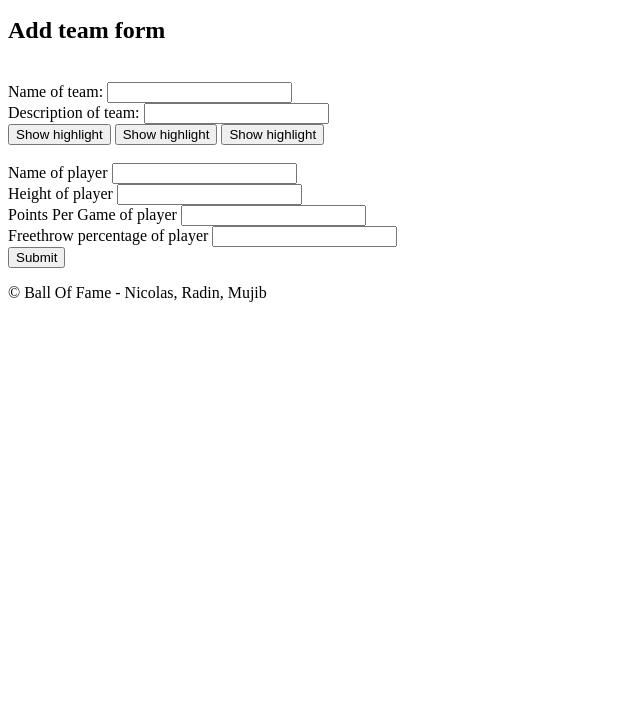
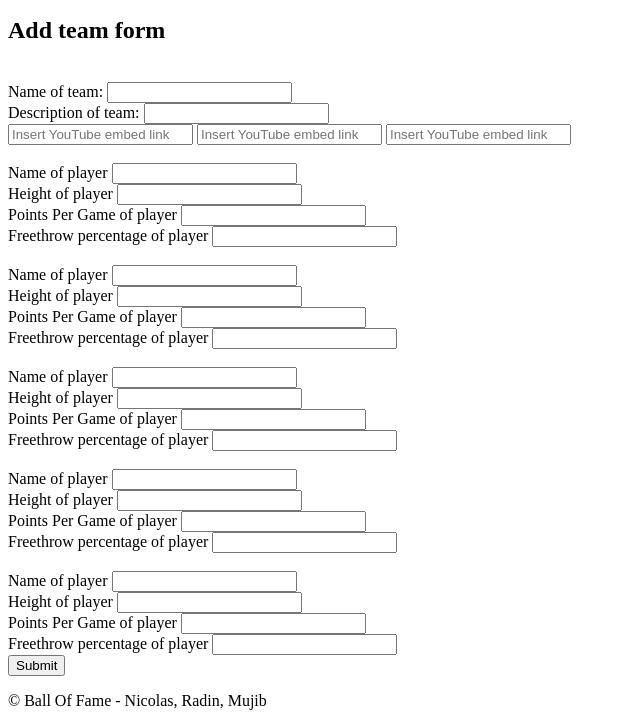
Before and after one commit to NicolasPalsa/ball-of-fame, a plain HTML site: page Main_Page.html in a window 1280 px wide. Shown: the part 2551-3277 px from the top of the page, without its empty margins (0-640 px from the left). Before the commit the page ends 2869 px from the top, so only its background shows below. Drawn offline with Linux system fonts and the light colour scheme.

Commit message:
form tweaked, added more player spaces

```diff
--- a/Main_Page.html
+++ b/Main_Page.html
@@ -59,24 +59,25 @@
           <img src="" alt="">
           <div>
             <div>
-              <label class="team-label">Name of team: </label>
-              <input class="team-input-name" type="text">
+              <label class="form-team-name-label">Name of team: </label>
+              <input class="form-team-input-name" type="text">
             </div>
             <div>
-              <label class="team-label">Description of team: </label>
-              <input class="team-input-description" type="text">
+              <label class="form-team-description-label">Description of team: </label>
+              <input class="form-team-input-description" type="text">
             </div>
           </div>
         </div>
 
         <div class="highlights">
-          <button class="hightlight" value="">Show highlight</button>
-          <button class="hightlight" value="">Show highlight</button>
-          <button class="hightlight" value="">Show highlight</button>
+          <input class="form-hightlight-input" type="text" placeholder="Insert YouTube embed link">
+          <input class="form-hightlight-input" type="text" placeholder="Insert YouTube embed link">
+          <input class="form-hightlight-input" type="text" placeholder="Insert YouTube embed link">
         </div>
 
         <!-- Player adding section -->
         <div class="player-divs">
+
           <div class="player">
             <div>
               <img src="" alt="">
@@ -92,7 +93,6 @@
                   <input class="player-input" type="text">
                 </div>
               </div>
-
               <div class="player-input-row">
                 <div class="player-input-wrap">
                   <label class="player-label">Points Per Game of player</label>
@@ -103,9 +103,121 @@
                   <input class="player-input" type="text">
                 </div>
               </div>
-
             </div>
           </div>
+
+          <div class="player">
+            <div>
+              <img src="" alt="">
+            </div>
+            <div class="player-input-box">
+              <div class="player-input-row">
+                <div class="player-input-wrap">
+                  <label class="player-label">Name of player</label>
+                  <input class="player-input" type="text">
+                </div>
+                <div class="player-input-wrap">
+                  <label class="player-label">Height of player</label>
+                  <input class="player-input" type="text">
+                </div>
+              </div>
+              <div class="player-input-row">
+                <div class="player-input-wrap">
+                  <label class="player-label">Points Per Game of player</label>
+                  <input class="player-input" type="text">
+                </div>
+                <div class="player-input-wrap">
+                  <label class="player-label">Freethrow percentage of player</label>
+                  <input class="player-input" type="text">
+                </div>
+              </div>
+            </div>
+          </div>
+
+          <div class="player">
+            <div>
+              <img src="" alt="">
+            </div>
+            <div class="player-input-box">
+              <div class="player-input-row">
+                <div class="player-input-wrap">
+                  <label class="player-label">Name of player</label>
+                  <input class="player-input" type="text">
+                </div>
+                <div class="player-input-wrap">
+                  <label class="player-label">Height of player</label>
+                  <input class="player-input" type="text">
+                </div>
+              </div>
+              <div class="player-input-row">
+                <div class="player-input-wrap">
+                  <label class="player-label">Points Per Game of player</label>
+                  <input class="player-input" type="text">
+                </div>
+                <div class="player-input-wrap">
+                  <label class="player-label">Freethrow percentage of player</label>
+                  <input class="player-input" type="text">
+                </div>
+              </div>
+            </div>
+          </div>
+
+          <div class="player">
+            <div>
+              <img src="" alt="">
+            </div>
+            <div class="player-input-box">
+              <div class="player-input-row">
+                <div class="player-input-wrap">
+                  <label class="player-label">Name of player</label>
+                  <input class="player-input" type="text">
+                </div>
+                <div class="player-input-wrap">
+                  <label class="player-label">Height of player</label>
+                  <input class="player-input" type="text">
+                </div>
+              </div>
+              <div class="player-input-row">
+                <div class="player-input-wrap">
+                  <label class="player-label">Points Per Game of player</label>
+                  <input class="player-input" type="text">
+                </div>
+                <div class="player-input-wrap">
+                  <label class="player-label">Freethrow percentage of player</label>
+                  <input class="player-input" type="text">
+                </div>
+              </div>
+            </div>
+          </div>
+
+          <div class="player">
+            <div>
+              <img src="" alt="">
+            </div>
+            <div class="player-input-box">
+              <div class="player-input-row">
+                <div class="player-input-wrap">
+                  <label class="player-label">Name of player</label>
+                  <input class="player-input" type="text">
+                </div>
+                <div class="player-input-wrap">
+                  <label class="player-label">Height of player</label>
+                  <input class="player-input" type="text">
+                </div>
+              </div>
+              <div class="player-input-row">
+                <div class="player-input-wrap">
+                  <label class="player-label">Points Per Game of player</label>
+                  <input class="player-input" type="text">
+                </div>
+                <div class="player-input-wrap">
+                  <label class="player-label">Freethrow percentage of player</label>
+                  <input class="player-input" type="text">
+                </div>
+              </div>
+            </div>
+          </div>
+
         </div>
 
         <!-- submits form, checks if everything is filled in correctly,
```
